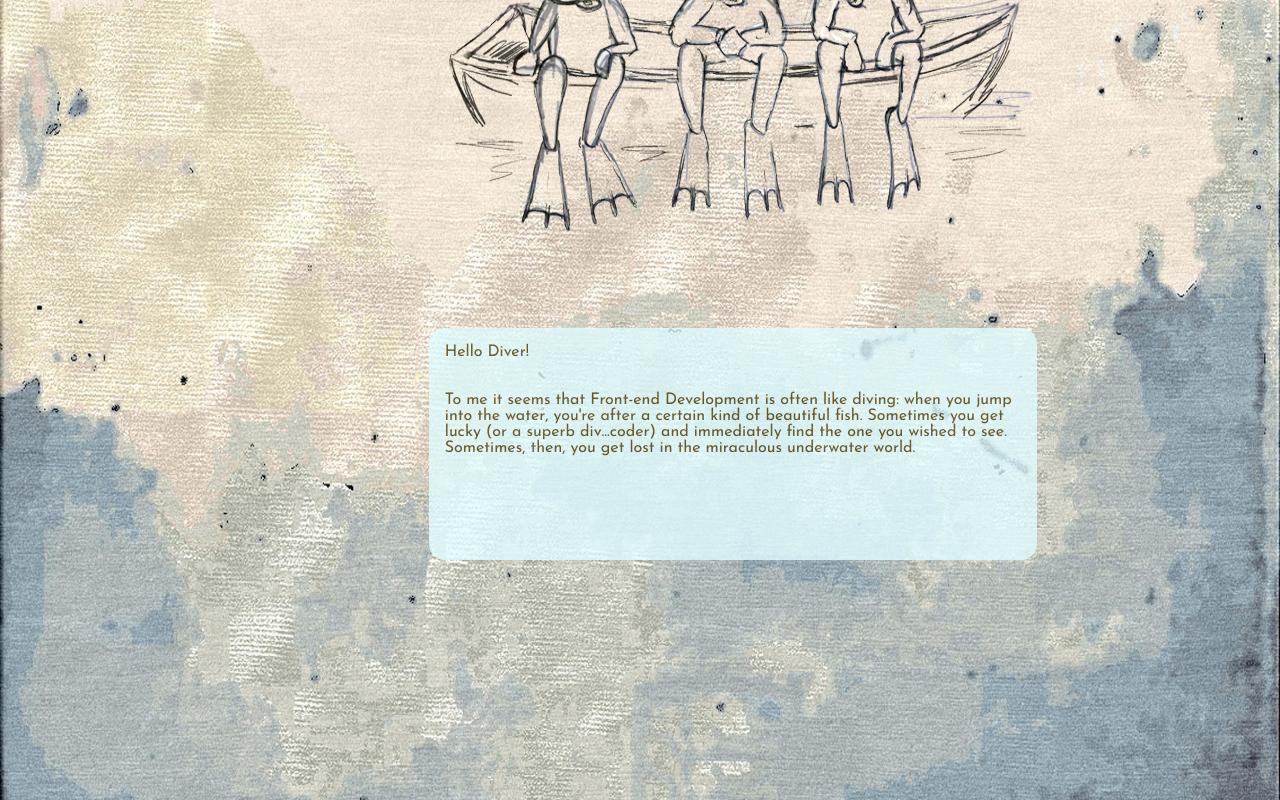
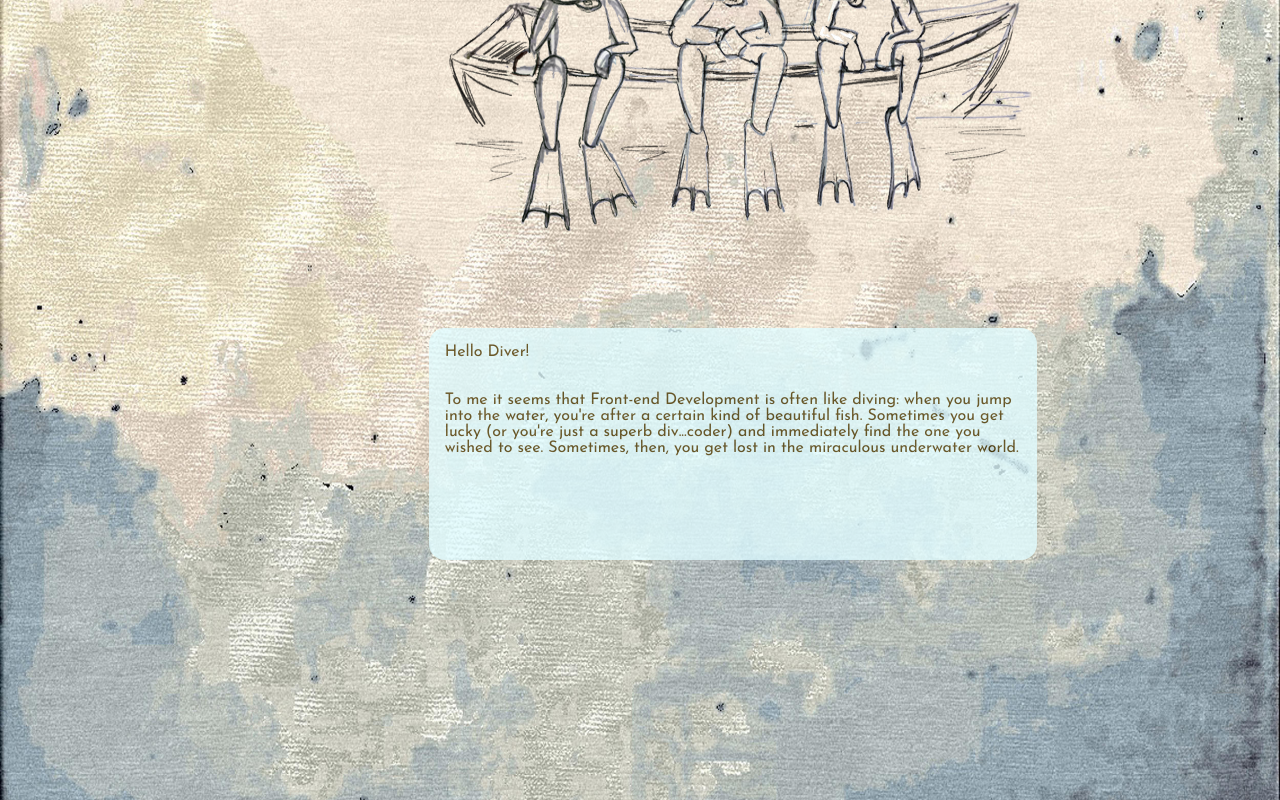
Before and after one commit to maikkinen/divers, a React (Create React App) app: page / in a window 1280 px wide. Shown: the part 640-1440 px from the top of the page. Built offline with nearby package versions, Linux system fonts and the light colour scheme.

Commit message:
typo fix

```diff
--- a/src/components/Card.js
+++ b/src/components/Card.js
@@ -23,7 +23,7 @@ const CardBox = () => {
           <Card.Text>
             <br/>
             To me it seems that Front-end Development is often like diving: when you jump into the water, you're after a certain kind of beautiful fish.
-            Sometimes you get lucky (or a superb div...coder) and immediately find the one you wished to see.
+            Sometimes you get lucky (or you're just a superb div...coder) and immediately find the one you wished to see.
             Sometimes, then, you get lost in the miraculous underwater world.
           </Card.Text>
         </Card.Body>
```
